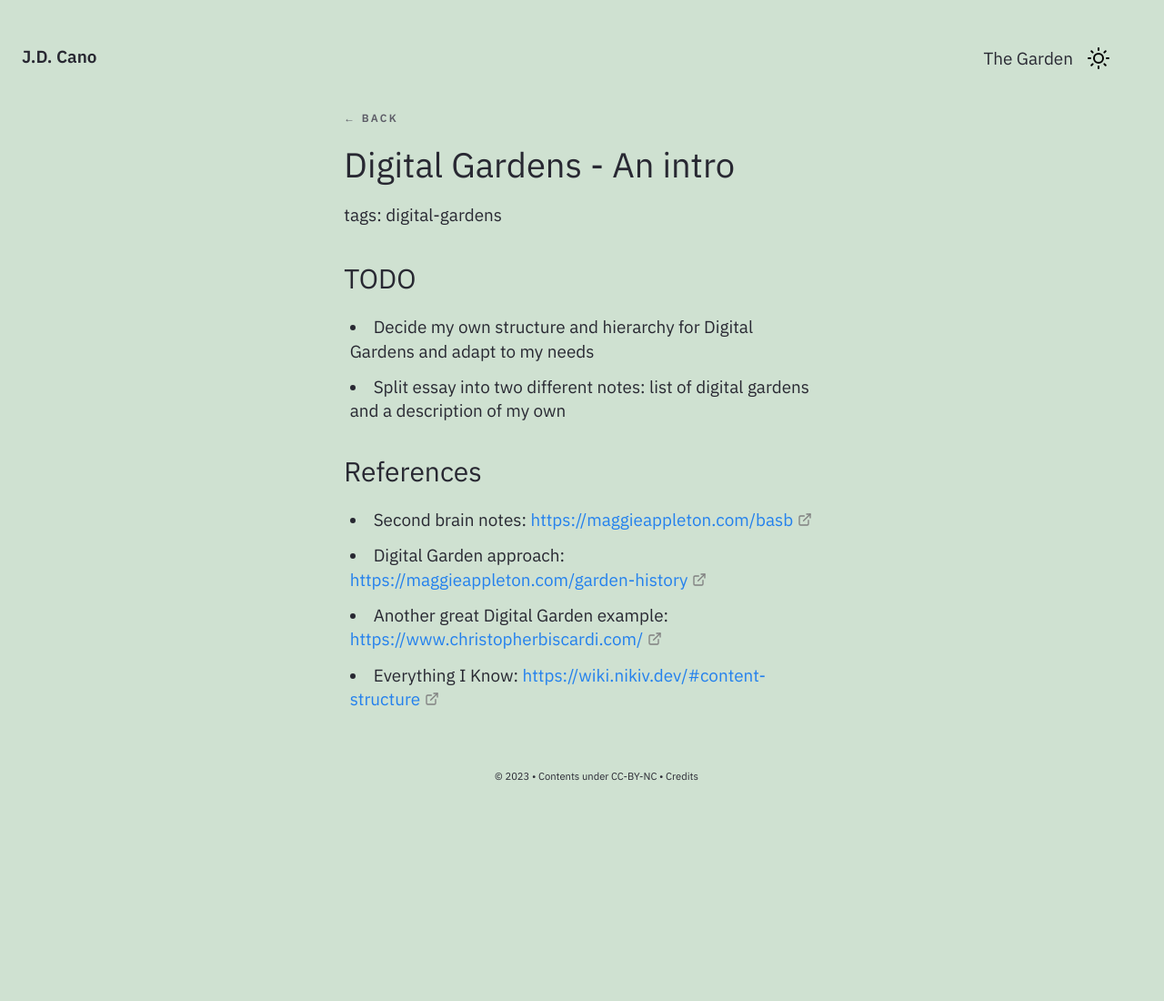
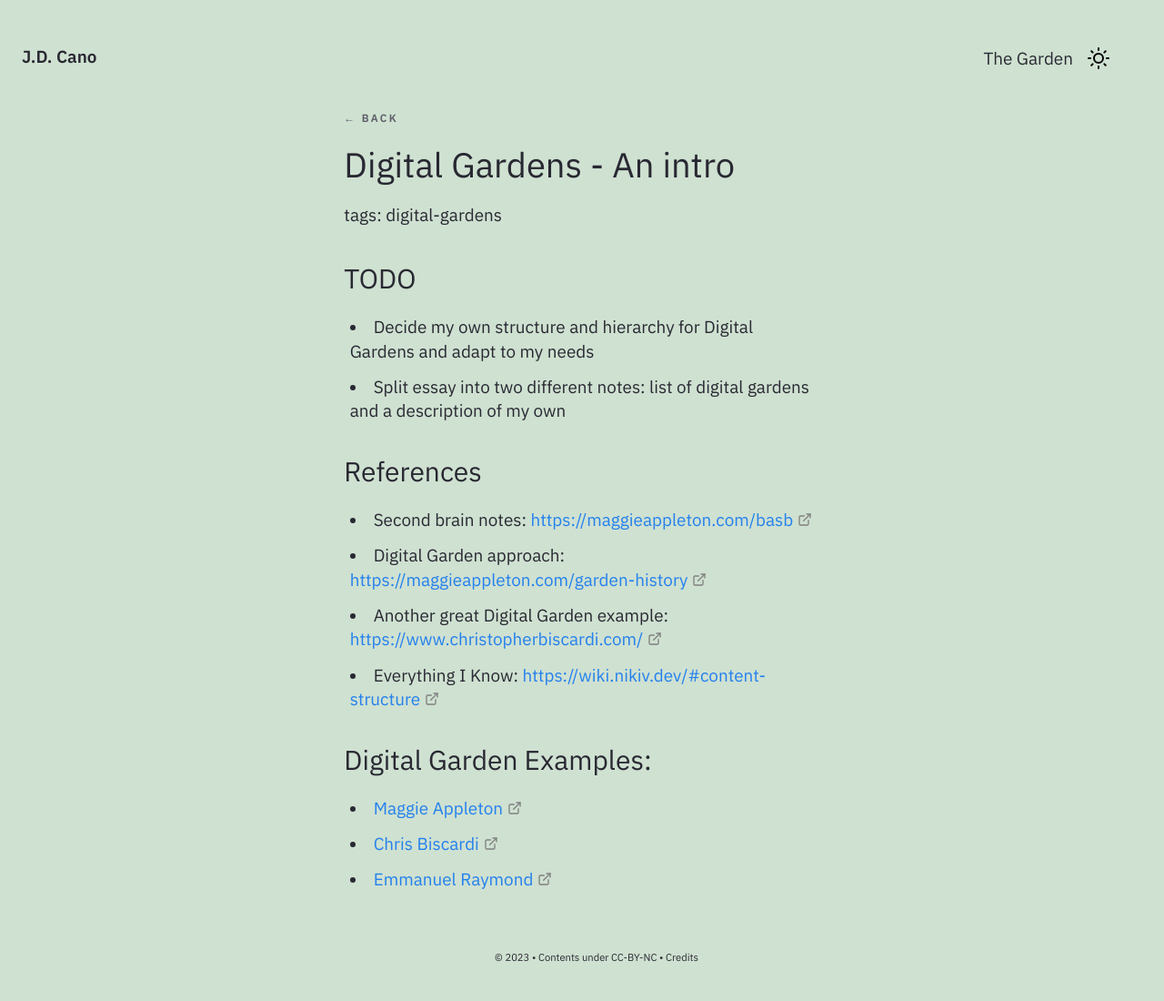
Before and after one commit to Gorzas/gorzas.github.io, a Jekyll site: the page built from _notes/Public/Digital Gardens.md, in a window 1280 px wide. Shown: the whole page at 91% size. Built offline with Jekyll 4.4.1, drawn with Linux system fonts in a browser that asks for light colours; before the commit the page ends 902 px from its top, so only the background shows below that.

Commit message:
Update Digital Gardens.md

```diff
--- a/_notes/Public/Digital Gardens.md
+++ b/_notes/Public/Digital Gardens.md
@@ -18,3 +18,8 @@ growth: seedlings
 - Digital Garden approach: [https://maggieappleton.com/garden-history](https://maggieappleton.com/garden-history)
 - Another great Digital Garden example: [https://www.christopherbiscardi.com/](https://www.christopherbiscardi.com/)
 - Everything I Know: [https://wiki.nikiv.dev/#content-structure](https://wiki.nikiv.dev/#content-structure)
+
+### Digital Garden Examples:
+- [Maggie Appleton](https://maggieappleton.com/garden-history)
+- [Chris Biscardi](https://www.christopherbiscardi.com/)
+- [Emmanuel Raymond](https://www.peoray.dev/)
```
